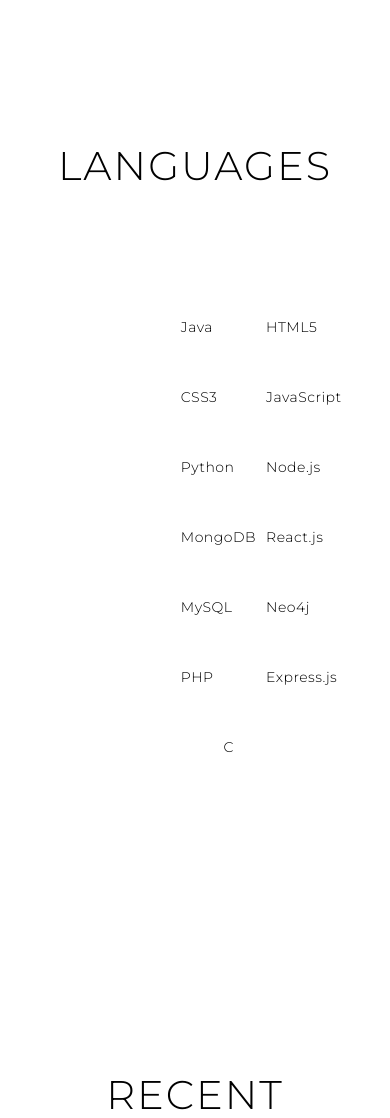
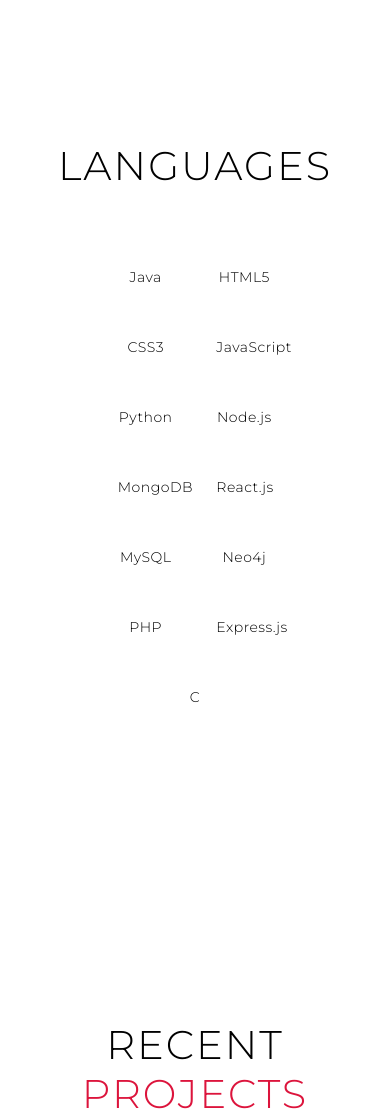
Before and after one commit to PranavSahu97/MyPortfolio, a PHP site: page / in a window 390 px wide. Shown: the part 2262-3380 px from the top of the page. Run offline with PHP 8.4, Linux system fonts and the light colour scheme; some libraries are stand-ins or nearby versions.

Commit message:
Fixed major issues

```diff
--- a/Portfolio/index.html
+++ b/Portfolio/index.html
@@ -76,137 +76,89 @@
             <div class = "languages-header">
                 <h1 class = "section-title">Languages</h1>
             </div>
-            <div class = "language-bottom">
-                <div class = "language">
+            <div class="languages-bottom">
+                    <div class="language">
                         <ul class = "icon-grid">
                             <li>
                                 <a>
-
                                     <span class="iconify" data-icon="cib:java" data-inline="false"></span>
-
-                            <!-- <div class = "name" data-text = "Java"><p>Java</p></div> -->
                                      <p>Java</p>
-
                                 </a>
                             </li>
                             <li>
                                 <a>
-
                                     <span class="iconify" data-icon="logos:html-5" data-inline="false"></span>
-
-                                <!-- <div class = "name" data-text = "HTML5"><p>HTML5</p></div> -->
                                     <p>HTML5</p>
-
                                 </a>
                             </li>
                             <li>
                                 <a>
-
                                     <span class="iconify" data-icon="bx:bxl-css3" data-inline="false"></span>
-
-                                <!-- <div class = "name" data-text = "CSS3"><p>CSS3</p></div> -->
                                     <p>CSS3</p>
-
                                 </a>
                             </li>
                             <li>
                                 <a>
 
                                     <span class="iconify" data-icon="bx:bxl-javascript" data-inline="false"></span>
-
-                                <!-- <div class = "name" data-text = "JavaScript"><p>JavaScript</p></div> -->
                                     <p>JavaScript</p>
 
                                 </a>
                             </li>
                             <li>
                                 <a>
-
                                     <span class="iconify" data-icon="carbon:logo-python" data-inline="false"></span>
-
-                                <!-- <div class = "name" data-text = "Python"><p>Python</p></div> -->
                                     <p>Python</p>
+                                </a>
+                            </li>
+                            <li>
+                                <a>
+                                    <span class="iconify" data-icon="mdi:nodejs" data-inline="false"></span>
+                                    <p>Node.js</p>
+                                </a>
+                            </li>
+                            <li>
+                                <a>
+                                    <span class="iconify" data-icon="cib:mongodb" data-inline="false"></span>
+                                    <p>MongoDB</p>
+                                </a>
+                            </li>
+                            <li>
+                                <a>
+                                    <span class="iconify" data-icon="vscode-icons:file-type-reactjs" data-inline="false"></span>
+                                    <p>React.js</p>
 
                                 </a>
                             </li>
                             <li>
                                 <a>
-
-                                    <span class="iconify" data-icon="mdi:nodejs" data-inline="false"></span>
-
-                                <!-- <div class = "name" data-text = "Node.js"><p>Node.js</p></div> -->
-                                    <p>Node.js</p>
-
-                            </a>
-                        </li>
-                        <li>
-                            <a>
-
-                                    <span class="iconify" data-icon="cib:mongodb" data-inline="false"></span>
-
-                                <!-- <div class = "name" data-text = "MongoDB"><p>MongoDB</p></div> -->
-                                    <p>MongoDB</p>
-
-                            </a>
-                        </li>
-                        <li>
-                            <a>
-                                <div class = "icon">
-                                    <span class="iconify" data-icon="vscode-icons:file-type-reactjs" data-inline="false"></span>
-
-                                <!-- <div class = "name" data-text = "React.js"><p>React.js</p></div> -->
-                                    <p>React.js</p>
-                                </div>
-                            </a>
-                        </li>
-                        <li>
-                            <a>
-
                                     <span class="iconify" data-icon="vscode-icons:file-type-mysql" data-inline="false"></span>
-
-                                <!-- <div class = "name" data-text = "MySQL"><p>MySQL</p></div> -->
                                     <p>MySQL</p>
 
                                 </a>
                             </li>
                             <li>
                                 <a>
-
                                      <span class="iconify" data-icon="cib:neo4j" data-inline="false"></span>
-
-                                <!-- <div class = "name" data-text = "Neo4j"><p>Neo4j</p></div> -->
                                      <p>Neo4j</p>
-
                                 </a>
                             </li>
                             <li>
                                 <a>
-
                                     <span class="iconify" data-icon="cib:php" data-inline="false"></span>
-
-                                <!-- <div class = "name" data-text = "PHP"><p>PHP</p></div> -->
                                     <p>PHP</p>
-
                                 </a>
                             </li>
                             <li>
                                 <a>
-
                                     <span class="iconify" data-icon="logos:express" data-inline="false"></span>
-
-                                <!-- <div class = "name" data-text = "Express.js"><p>Express.js</p></div> -->
                                     <p>Express.js</p>
-
                                 </a>
                             </li>
                             <li>
                                 <a>
-
                                     <span class="iconify" data-icon="emojione-monotone:letter-c" data-inline="false"></span>
-
-                                <!-- <div class = "name" data-text = "C"><p>C</p></div> -->
                                     <p>C</p>
-
                                 </a>
                             </li>
                         </ul>
--- a/Portfolio/style.css
+++ b/Portfolio/style.css
@@ -351,8 +351,8 @@
 #languages .languages{
     flex-direction: column;
     text-align: center;
-    /* justify-content: center;
-    align-items: center; */
+    justify-content: center;
+    align-items: center;
     max-width: 1500px;
     margin: 0 auto;
     padding: 100px 0;
@@ -363,12 +363,11 @@
 	margin: 0 auto;
 }
 
-#languages .language-bottom{
+#languages .languages-bottom{
     display: flex;
     align-items: center;
     justify-content: center;
-    flex-wrap: wrap;
-    margin-top: 50px;
+    flex-direction: column;
 }
 
 #languages .language{
@@ -378,7 +377,7 @@
 	justify-content: center;
     flex-direction: column;
     max-width: 1200px;
-    /* margin: 0 auto; */
+    /* margin: 0 auto;  */
     margin: 10px 5%;
     padding: 30px;
 }
@@ -394,11 +393,9 @@
 
 #languages .language .icon-grid li{
     width: 33%;
-	/* float: left; */
 	height: 100%;
     text-align: center;
     justify-content: center;
-    /* border-top: 1px solid #ddd;  */
     list-style: none;
     text-align: center;
     display: inline-block;
@@ -407,162 +404,6 @@
     transition: .5s;
 }
 
-
-/* #languages .language .icon.grid li:nth-child(-n+3){
-    border-top:none;
-} */
-
-/* #languages .language .icon.grid li:nth-child(3n-1),
-#languages .language .icon.grid li:nth-child(3n-2){
-    box-shadow: 1px 0 0 #ddd;
-} */
-
-#languages .language .icon-grid li a{
-    text-decoration: none;
-    padding: 0 50px;
-    display: block;
-}
-
-#languages .language .icon.grid li a .icon{
-    /* width: 50px;
-    height: 50px;
-    text-align: center;
-    overflow: hidden;
-    margin: 0 auto 10px;
-    font-size: 34px; */
-    width: 80px;
-    height: 80px;
-    margin-bottom: 20px;
-
-}
-
-#languages .language .icon.grid li a .iconify{
-    width: 80px;
-    height: 80px;
-    margin-bottom: 20px;
-    /* text-align: center;
-    overflow: hidden;
-    margin: 0 auto 10px;
-    font-size: 34px; */
-}
-
-@media screen and (max-width: 62.75em) {
-	#languages .language .icon.grid li {
-		width: 50%;
-	}
-
-	/* reset the grid lines */
-	#languages .language .icon.grid li:nth-child(-n+3){
-		border-top: 1px solid #ddd;
-	}
-
-	#languages .language .icon.grid li:nth-child(3n-1),
-	#languages .language .icon.grid li:nth-child(3n-2) {
-		box-shadow: none;
-	}
-
-	#languages .language .icon.grid li:nth-child(-n+2){
-		border-top: none;
-	}
-
-	#languages .language .icon.grid li:nth-child(2n-1) {
-		box-shadow: 1px 0 0 #ddd;
-	}
-}
-
-@media screen and (max-width: 41.6em) {
-	#languages .language .icon.grid li {
-		width: 100%;
-	}
-
-	#languages .language .icon.grid li:nth-child(-n+2){
-		 border-top: 1px solid #ddd;
-	}
-
-	#languages .language .icon.grid li:nth-child(2n-1) {
-		box-shadow: none
-	}
-
-	#languages .language .icon.grid li:first-child {
-		border-top: none;
-	}
-}
-
-@media screen and (max-width: 25em) {
-	#languages .language .icon-grid {
-		font-size: 80%;
-    }
-}
-
-
-
-/* #languages .language ul{
-    position: absolute;
-    /* top:50%;
-    left: 50%;
-    transform: translate(-50%, -50%);
-    margin: 20px auto;
-    padding: 20px 20px;
-    display: grid;
-    grid-template-columns: repeat(5, 1fr);
-    flex-direction: row;
-} */
-
-/* #languages .language ul li{
-    list-style: none;
-    text-align: center;
-    display: inline-block;
-    font-size: 50px;
-    padding: 20px 20px;
-    transition: .5s;
-} */
-
-
-/* #languages .language ul li a{
-    text-decoration: none;
-    padding: 0 50px;
-    display: block;
-}
-
-#languages .language ul li a .icon{
-    width: 50px;
-    height: 50px;
-    text-align: center;
-    overflow: hidden;
-    margin: 0 auto 10px;
-}
-
-#languages .language ul li a .iconify{
-    width: 100%;
-    height: 100%;
-    line-height: 40px;
-    font-size: 34px;
-    transition: 0.5s;
-}  */
-
-/*
-#languages .language{
-    display: grid;
-    display: grid;
-    grid-template-columns: repeat(auto-fit, minmax(300px, 1fr));
-    grid-template-columns: repeat(4, 1fr);
-    align-items: center;
-    justify-content: center;
-    flex-direction: column;
-    width: 80%;
-    margin: 20px auto;
-    overflow: hidden;
-    border-radius: 10px;
-} */
-
-
-
-
-/* #languages .languages-known{
-    display: flex;
-     grid-template-columns: repeat(auto-fit, minmax(320, 1fr));
-    justify-content: space-evenly;
-} */
 
 /* end languages section */
 
```
Lines whose indentation alone changed are shown as unchanged.
